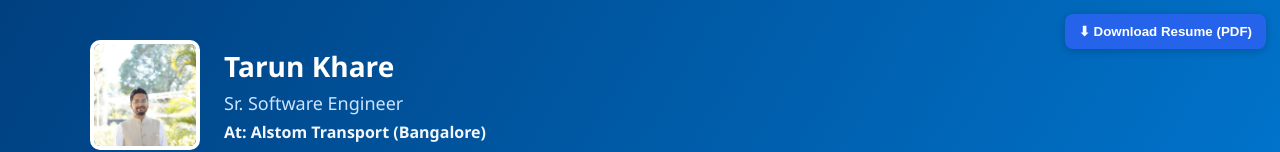
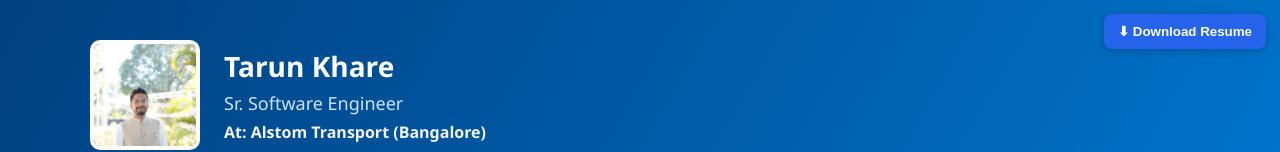
Before and after one commit to TarunKhare-Prof/MyProfile, a plain HTML site: page index.html in a window 1280 px wide. Shown: the top 152 px of the page. Drawn offline with nearby package versions, Linux system fonts and the light colour scheme.

Commit message:
Update index.html

```diff
--- a/index.html
+++ b/index.html
@@ -31,7 +31,7 @@
 <body>
 
   <!-- ADD: Download Resume button -->
-  <button id="downloadResume" class="download-btn" title="Download resume as PDF">⬇ Download Resume (PDF)</button>
+  <button id="downloadResume" class="download-btn" title="Download resume as PDF">⬇ Download Resume</button>
 
   <header>
     <svg class="wave" viewBox="0 0 1440 90" preserveAspectRatio="none">
```
